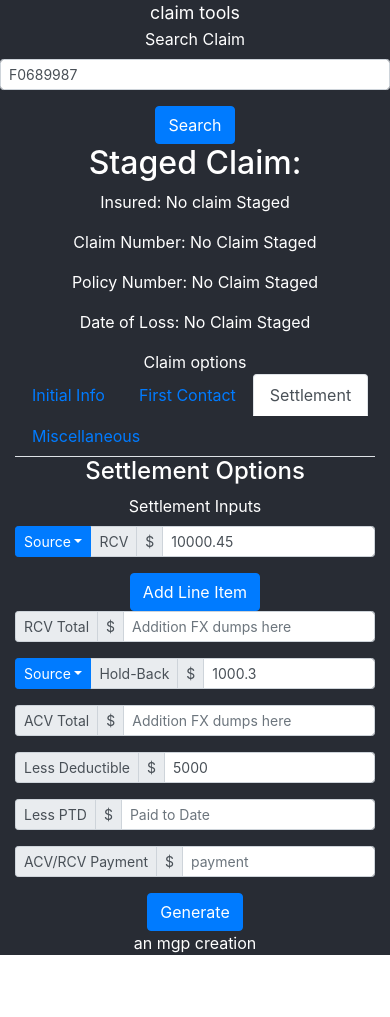
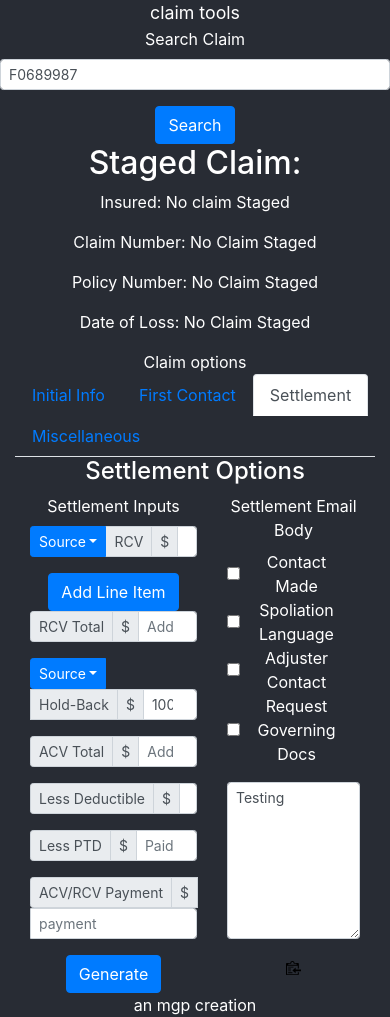
Before and after one commit to glennneiger/claim-tools, a React (Create React App) app in the folder claim-tools/: page / in a window 390 px wide. Before the commit the page ends 955 px from the top, so only its background shows below. Built offline with nearby package versions, Linux system fonts and the light colour scheme.

Commit message:
added responsive Col to Settlement

```diff
--- a/claim-tools/src/comp/Settlement.js
+++ b/claim-tools/src/comp/Settlement.js
@@ -1,6 +1,8 @@
 import React, { Component } from 'react';
 import SettlementEmail from './SettlementEmail';
 
+import Container from 'react-bootstrap/Container';
+import Row from 'react-bootstrap/Row';
 import Col from 'react-bootstrap/Col';
 import Form from 'react-bootstrap/Form';
 import Button from 'react-bootstrap/Button';
@@ -183,6 +185,9 @@ class Settlement extends Component {
         return (
             <section className='settlement-view'>
                 <h4>Settlement Options</h4>
+                <Container>
+                    <Row>
+                        <Col>
                         <Formik
                             validationSchema={ schema }
                             onSubmit={(values, { setSubmitting }) => {
@@ -380,6 +385,12 @@ class Settlement extends Component {
                             </Form>
                     )}
                     </Formik>
+                    </Col>
+                    <Col>
+                        <SettlementEmail />
+                    </Col>
+                    </Row>
+                </Container>
             </section>
         );
     }
```
Lines whose indentation alone changed are shown as unchanged.
